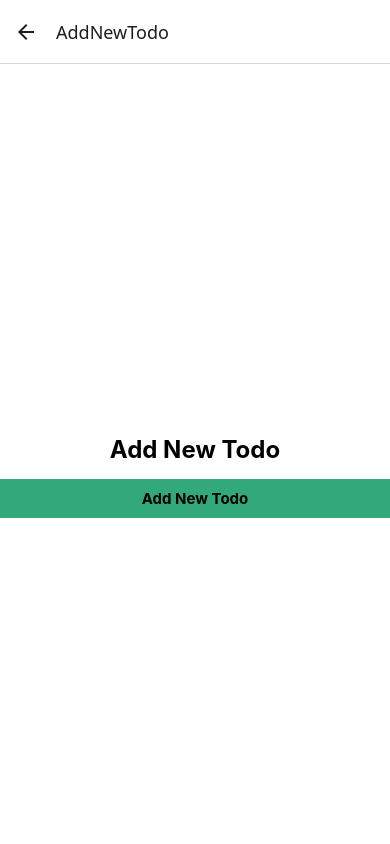
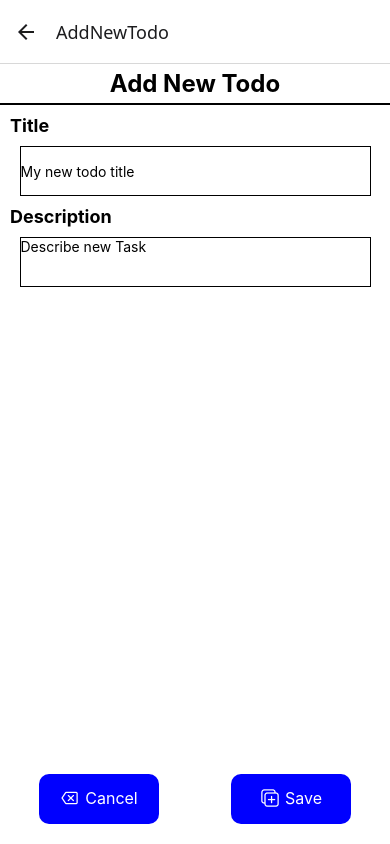
Before and after one commit to hao80206/MobileAppDev-todoApp, a React Native app: screen /AddNewTodo in a window 390 px wide. Built offline with nearby package versions, Linux system fonts and the light colour scheme.

Commit message:
milestone2 add icon and fix padding

```diff
--- a/App.js
+++ b/App.js
@@ -1,4 +1,3 @@
-import { StatusBar } from 'expo-status-bar';
 import { StyleSheet, Text, View } from 'react-native';
 import {createStackNavigator} from '@react-navigation/stack';
 import {NavigationContainer} from '@react-navigation/native';
--- a/package.json
+++ b/package.json
@@ -14,10 +14,12 @@
     "expo": "~52.0.38",
     "expo-status-bar": "~2.0.1",
     "react": "18.3.1",
+    "react-icons": "^5.5.0",
     "react-native": "0.76.7",
     "react-native-gesture-handler": "~2.20.2",
+    "react-native-safe-area-context": "4.12.0",
     "react-native-screens": "~4.4.0",
-    "react-native-safe-area-context": "4.12.0"
+    "react-native-vector-icons": "^10.2.0"
   },
   "devDependencies": {
     "@babel/core": "^7.20.0"
--- a/src/components/AddButton.js
+++ b/src/components/Button.js
@@ -1,7 +1,9 @@
 import {View, StyleSheet, Text, Pressable} from "react-native";
+import Ionicons from "react-native-vector-icons/Ionicons";
 
 
-export default function AddButton({ label, fun = ()=> {}, width=90 }){
+
+export default function Button({ label, fun = ()=> {}, width=120 }){
     return (
         <Pressable
             style={({ pressed }) =>
@@ -10,7 +12,7 @@ export default function AddButton({ label, fun = ()=> {}, width=90 }){
         onPress={fun}
         >
             <View style={styles.buttonContent}>
-                <Text style={styles.addButtonText}>{label}</Text>
+                <Text>{label}</Text>
             </View>
 
         </Pressable>
@@ -19,19 +21,21 @@ export default function AddButton({ label, fun = ()=> {}, width=90 }){
 
 const styles = StyleSheet.create ({
     addButton: {
-        width: "90%",
+        width: "100%",
         height: 50,
-        backgroundColor: '#32a87b',
+        backgroundColor: 'blue',
         alignSelf: 'center',
         justifyContent: 'center',
         alignItems: 'center',
         paddingHorizontal: 10,
+        flexDirection: 'row',
+        borderRadius: 10,
+
       },
     buttonContent: {
         flexDirection: 'row',
-        justifyContent: 'center',
         alignItems: 'center',
-        flex: 1,
+
         },
       addButtonText: {
         fontSize: 15,
--- a/src/screens/AddNewTodo.js
+++ b/src/screens/AddNewTodo.js
@@ -1,18 +1,58 @@
 import { StyleSheet, Text, View } from 'react-native';
+import { useState } from "react";
+import { TextInput } from 'react-native-gesture-handler';
+import Button from '../components/Button';
+import Ionicons from "react-native-vector-icons/Ionicons";
 
-export default function AddNewTodo() {
-
+export default function AddNewTodo( {navigation}) {
+    const [task, setTask] = useState("");
+    const [description, setDescription] = useState ("");
   return (
     <View style={styles.container}>
-        {/*Header*/}
+    {/*Header*/}
       <View style={styles.header}>
         <Text style={styles.title}>Add New Todo</Text>
       </View>
 
-      {/*Footer for button*/}
-      <View style={styles.addButton}>
-        <Text style={styles.addButtonText}>Add New Todo</Text>
-      </View>
+      <Text style={styles.separator}></Text>
+    {/* Form */}
+    <View style={styles.formContainer}>
+
+        <Text style={styles.inputTitle}>Title</Text>
+            <TextInput style={styles.input}
+                placeholder='My new todo title'
+                value = {task}
+                onChangeText={setTask}
+            />
+
+        <Text style={styles.inputTitle}>Description</Text>
+            <TextInput style={[styles.input, styles.multiLineInput]}
+                placeholder='Describe new Task'
+                value = {description}
+                onChangeText={setDescription}
+                multiline={true}
+            />
+    </View>
+        {/* Buttons in a Row */}
+        <View style={styles.buttonPanel}>
+            <Button label={
+                <View style={{ flexDirection: 'row', alignItems: 'center' }}>
+                    <Ionicons name="backspace-outline" size={20} color="white" />
+                    <Text style={{ marginLeft: 5, color: 'white', fontSize: 16 }}>Cancel</Text>
+                </View>
+            }
+            fun={() => navigation.goBack()}
+            />
+
+            <Button label={
+                <View style={{ flexDirection: 'row', alignItems: 'center' }}>
+                    <Ionicons name="duplicate-outline" size={20} color="white" />
+                    <Text style={{ marginLeft: 5, color: 'white', fontSize: 16 }}>Save</Text>
+                </View>
+            }
+            fun={() => navigation.goBack()}
+            />
+        </View>
     </View>
   );
 }
@@ -26,53 +66,53 @@ const styles = StyleSheet.create({
   },
   header: {
     alignItems: 'center',
-    padding: 20,
-    marginTop: 70,
+    //padding: 20,
+    //marginTop: 90,
     paddingVertical: 5,
+  },
+  formContainer: {
+    flex: 1,
+    width: "100%",
+
   },
   title: {
     fontSize: 24,
     fontWeight: 'bold',
     textAlign: 'center',
   },
-  listContainer: {
-    flex: 1,
-    justifyContent: 'flex-start',
-    alignItems: 'center',
-    alignSelf: 'stretch',
+  inputTitle: {
+    //flex: 1,
+    marginLeft: 10,
+    fontSize:18,
+    fontWeight: 'bold',
+    marginBottom: 10,
+    alignSelf: 'flex-start',
 
   },
-  todoItem: {
-    backgroundColor: '#add8e6',
-    padding: 10,
+  input: {
+    borderWidth: 1,
+    borderColor: "black",
+    width: "90%",
+    height: 50,
     marginBottom: 10,
-    marginTop: 10,
-    borderRadius: 5,
-    alignItems: 'center',
-    width: '90%',
-    height: 40,
+    alignSelf: 'center',
   },
-  todoText: {
-      //fontWeight: 'bold',
-      fontSize: 15,
-  },
+
+  multiLineInput: {
+    height: 50,
+    textAlignVertical: 'top',
+    },
+
   separator: {
     width: '100%',
     borderBottomWidth: 2,
     borderBottomColor: 'black',
     marginBottom: 10,
   },
-  addButton: {
-    marginBottom: 30,
-    marginTop: 10,
-    padding: 10,
-    backgroundColor: '#32a87b',
-    alignSelf: 'stretch',
-  },
-  addButtonText: {
-    fontSize: 15,
-    color: 'black',
-    textAlign: 'center',
-    fontWeight: 'bold',
-  },
+  buttonPanel: {
+    flexDirection: 'row',
+    justifyContent: 'space-between',
+    width: '80%',
+    marginBottom: 20,
+},
 });
--- a/src/screens/Home.js
+++ b/src/screens/Home.js
@@ -1,5 +1,6 @@
 import { StyleSheet, Text, View } from 'react-native';
-import AddButton from '../components/AddButton';
+import Button from '../components/Button';
+import Ionicons from "react-native-vector-icons/Ionicons";
 
 export default function Home( {navigation}) {
 
@@ -24,11 +25,21 @@ export default function Home( {navigation}) {
 
       <Text style={styles.separator}></Text>
 
-      {/*Footer for button*/}
-      <View style={styles.addButton}>
-        <AddButton label="Add New Todo" fun={() => navigation.navigate("AddNewTodo")}></AddButton>
-      </View>
-    </View>
+        {/*Footer for button*/}
+        <View style={styles.buttonPanel}>
+            <Button
+                label={
+                    <View style={{ flexDirection: 'row', alignItems: 'center' }}>
+                    <Ionicons name="add-circle" size={25} color="white" />
+                    <Text style={{ marginLeft: 5, color: 'white', fontSize: 16 }}>Add New Todo</Text>
+                    </View>
+                }
+                width={300}
+                fun={() => navigation.navigate("AddNewTodo")}
+            />
+        </View>
+        </View>
+
   );
 }
 
@@ -41,8 +52,8 @@ const styles = StyleSheet.create({
   },
   header: {
     alignItems: 'center',
-    padding: 20,
-    marginTop: 70,
+    //padding: 20,
+    //marginTop: 70,
     paddingVertical: 5,
   },
   title: {
@@ -84,7 +95,14 @@ const styles = StyleSheet.create({
     alignSelf: 'center',
     justifyContent: 'center',
     alignItems: 'center',
-
+    flexDirection: 'row',
+    borderRadius: 10,
   },
+  buttonPanel: {
+    flexDirection: 'row',
+    justifyContent: 'space-between',
+    width: '80%',
+    marginBottom: 20,
+    },
 
 });
```
Also changed, not shown: 1 other file (tests, documents, lock files or other folders).
